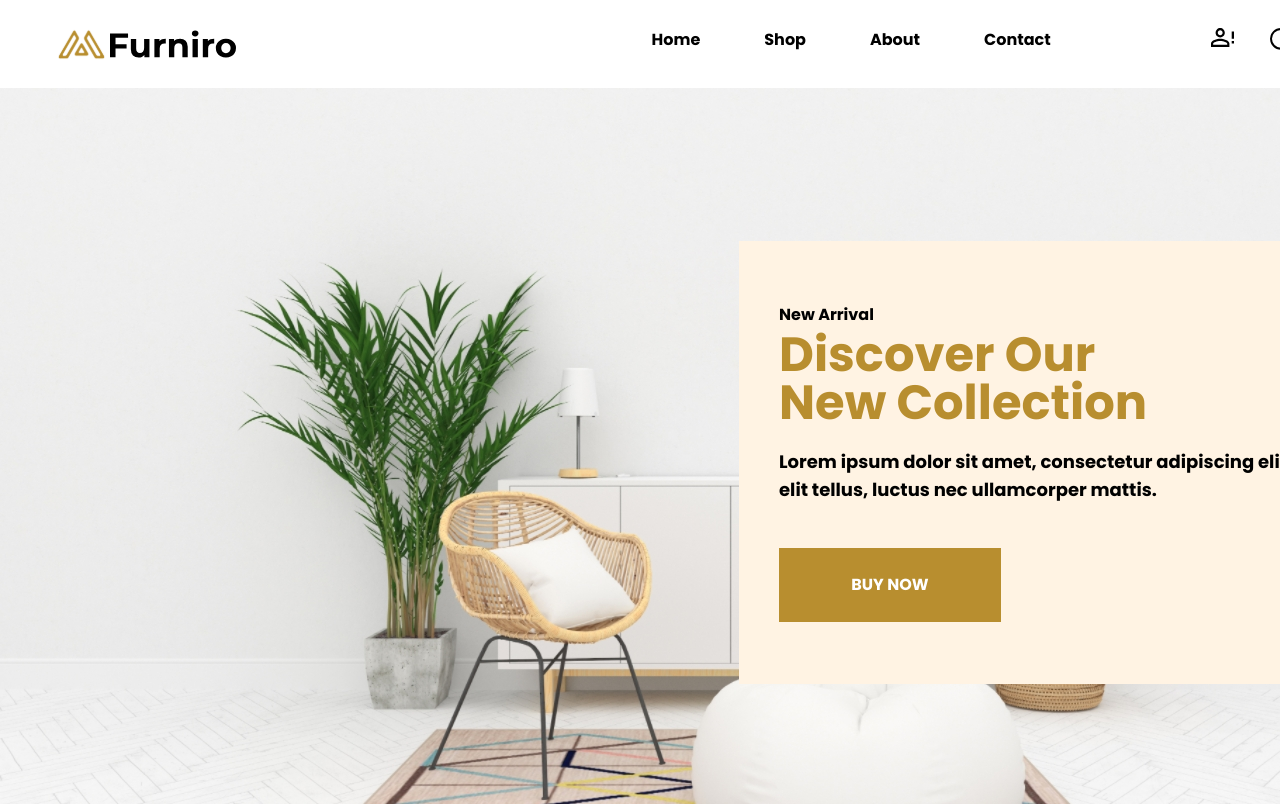
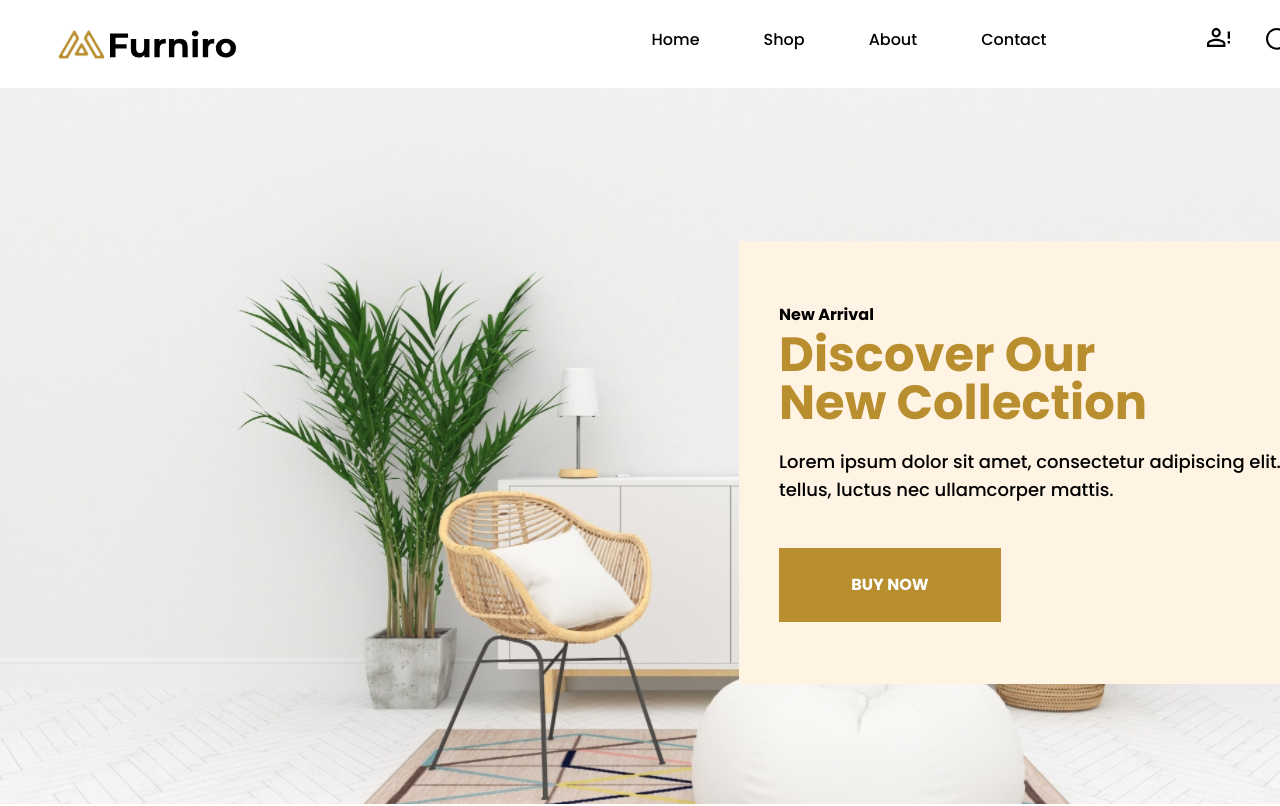
Before and after one commit to LizNgoNgoc/internetShop, a React (Create React App) app in the folder my-app/: page / in a window 1280 px wide. Shown: the top 806 px of the page. Built offline with nearby package versions, Linux system fonts and the light colour scheme.

Commit message:
add fonts

```diff
--- a/my-app/src/style.css
+++ b/my-app/src/style.css
@@ -21,13 +21,13 @@ img{
 @font-face {
     font-family: Poppins;
     font-weight: 600;
-    src: url(/public/fonts/Poppins-Bold.ttf);
+    src: url(/public/fonts/Poppins-SemiBold.ttf);
 }
 
 @font-face {
     font-family: Poppins;
     font-weight: 500;
-    src: url(/public/fonts/Poppins-Bold.ttf);
+    src: url(/public/fonts/Poppins-Medium.ttf);
 }
 
 @font-face {
```
